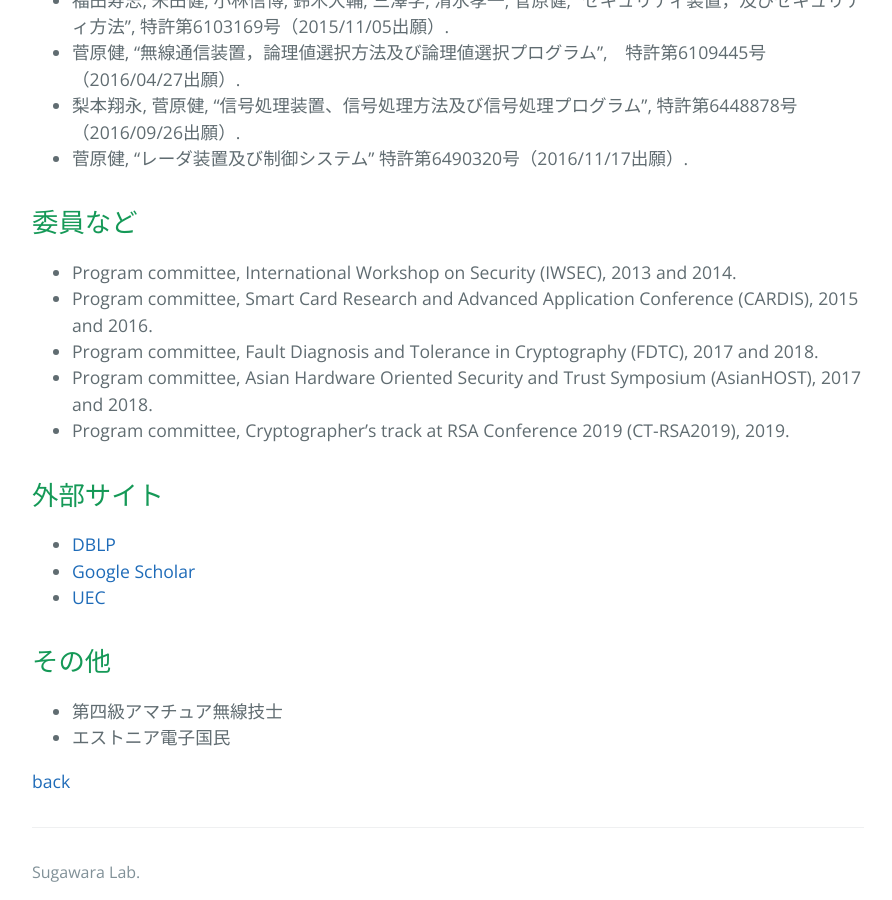
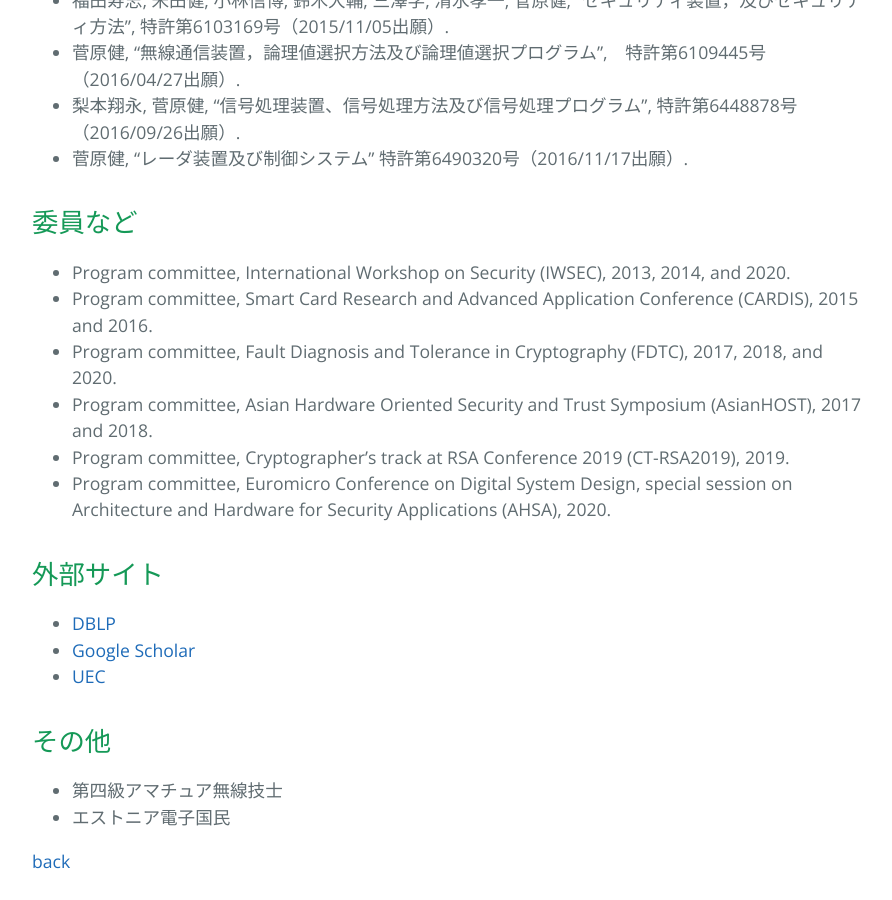
Before and after one commit to sugawara-bbbb/weblab, a Jekyll site: the page built from _member/sugawara.md, in a window 1280 px wide and 900 px high, scrolled down 2613 px. Shown: the whole window, without its empty margins (192-1084 px from the left). Built offline with Jekyll 4.4.1, drawn with Linux system fonts in a browser that asks for light colours.

Commit message:
Program comittee を更新

```diff
--- a/_member/sugawara.md
+++ b/_member/sugawara.md
@@ -70,11 +70,12 @@ email: sugawara
 
 ## 委員など
 
-- Program committee, International Workshop on Security (IWSEC), 2013 and 2014.
+- Program committee, International Workshop on Security (IWSEC), 2013, 2014, and 2020.
 - Program committee, Smart Card Research and Advanced Application Conference (CARDIS), 2015 and 2016.
-- Program committee, Fault Diagnosis and Tolerance in Cryptography (FDTC), 2017 and 2018.
+- Program committee, Fault Diagnosis and Tolerance in Cryptography (FDTC), 2017, 2018, and 2020.
 - Program committee, Asian Hardware Oriented Security and Trust Symposium (AsianHOST), 2017 and 2018.
 - Program committee, Cryptographer’s track at RSA Conference 2019 (CT-RSA2019), 2019.
+- Program committee, Euromicro Conference on Digital System Design, special session on Architecture and Hardware for Security Applications (AHSA), 2020.
 
 ## 外部サイト
 
```
